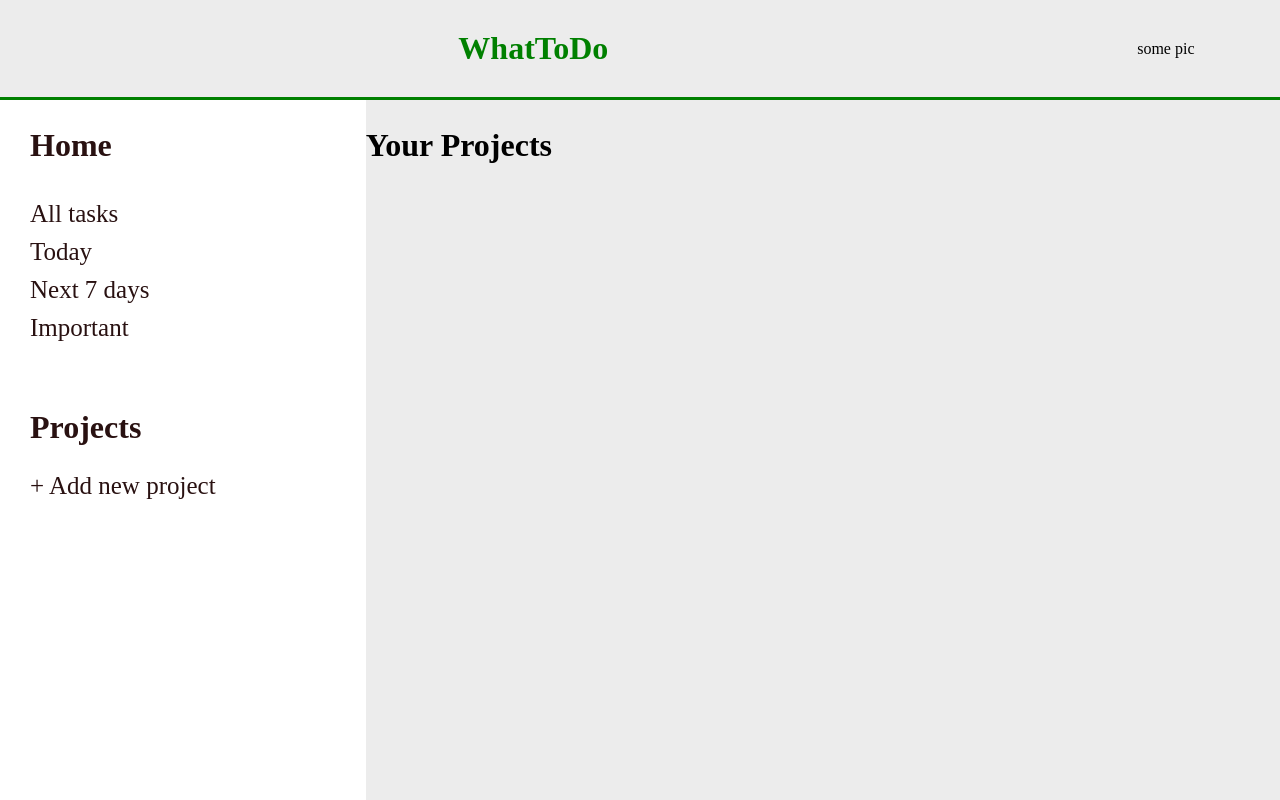
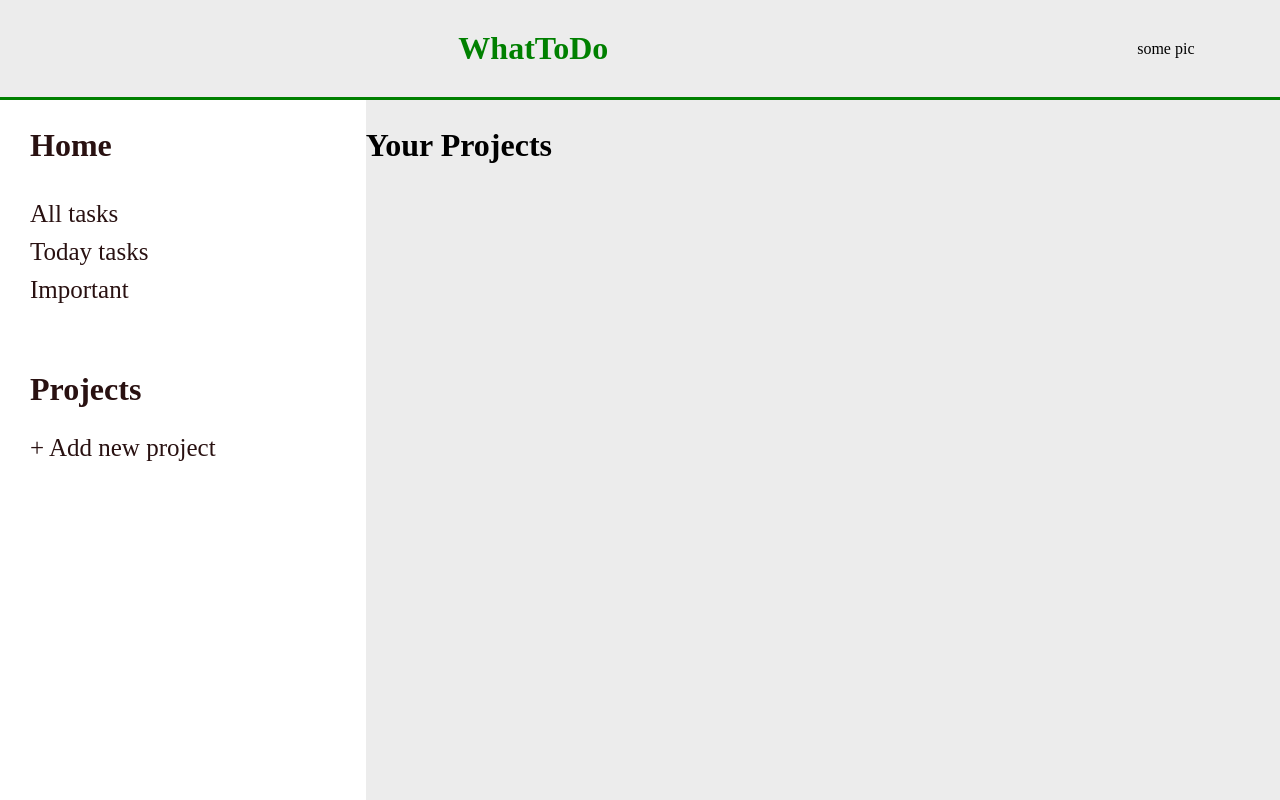
Before and after one commit to parent-tobias/todo-list, a plain HTML site: page index.html in a window 1280 px wide. Drawn offline with Linux system fonts and the light colour scheme.

Commit message:
added eventlistener to today tasks

```diff
--- a/index.html
+++ b/index.html
@@ -21,8 +21,7 @@
                 <div class="home">
                     <h2>Home</h2>
                     <div class="boxHome" id="allTasks">All tasks</div>
-                    <div class="boxHome" id="today">Today</div>
-                    <div class="boxHome" id="next7">Next 7 days</div>
+                    <div class="boxHome" id="today">Today tasks</div>
                     <div class="boxHome" id="important">Important</div>
                 </div>
                 <div class="projects">
```
Also changed, not shown: main.js (+1 -1 lines).
